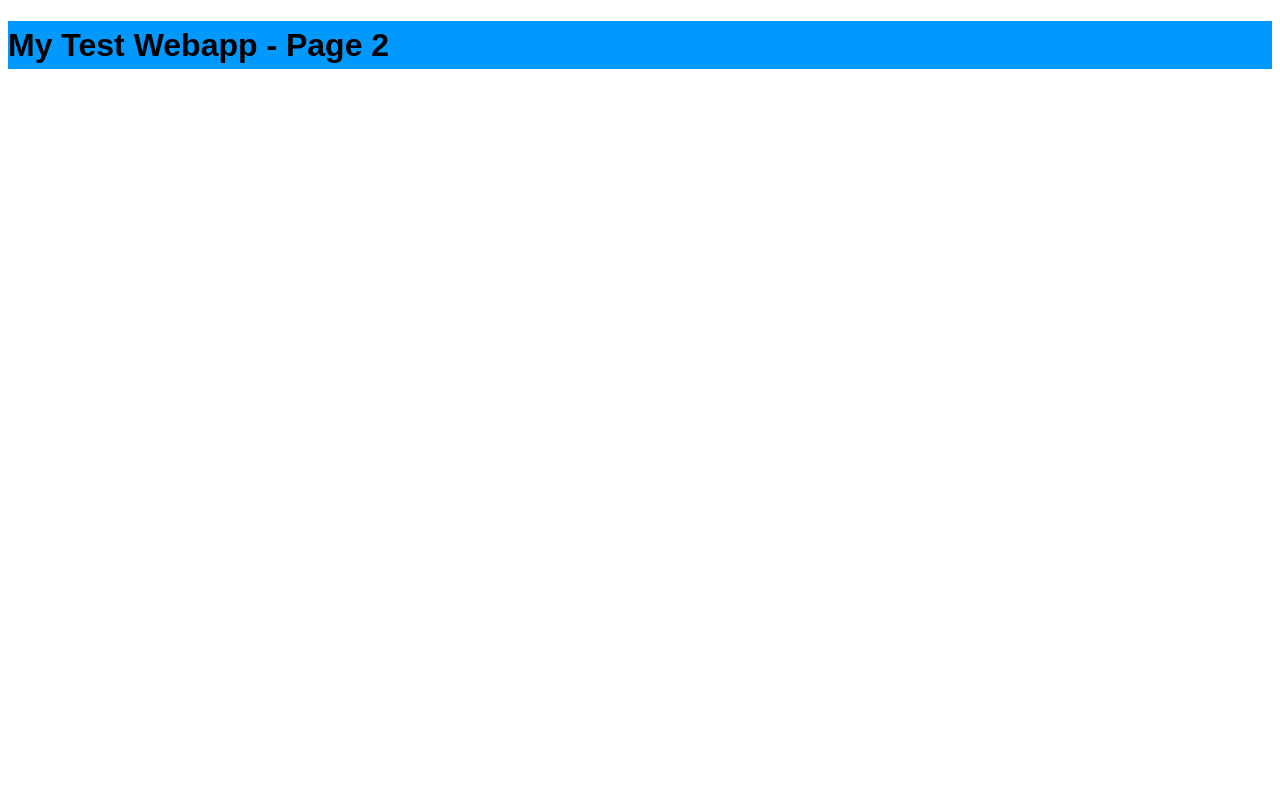
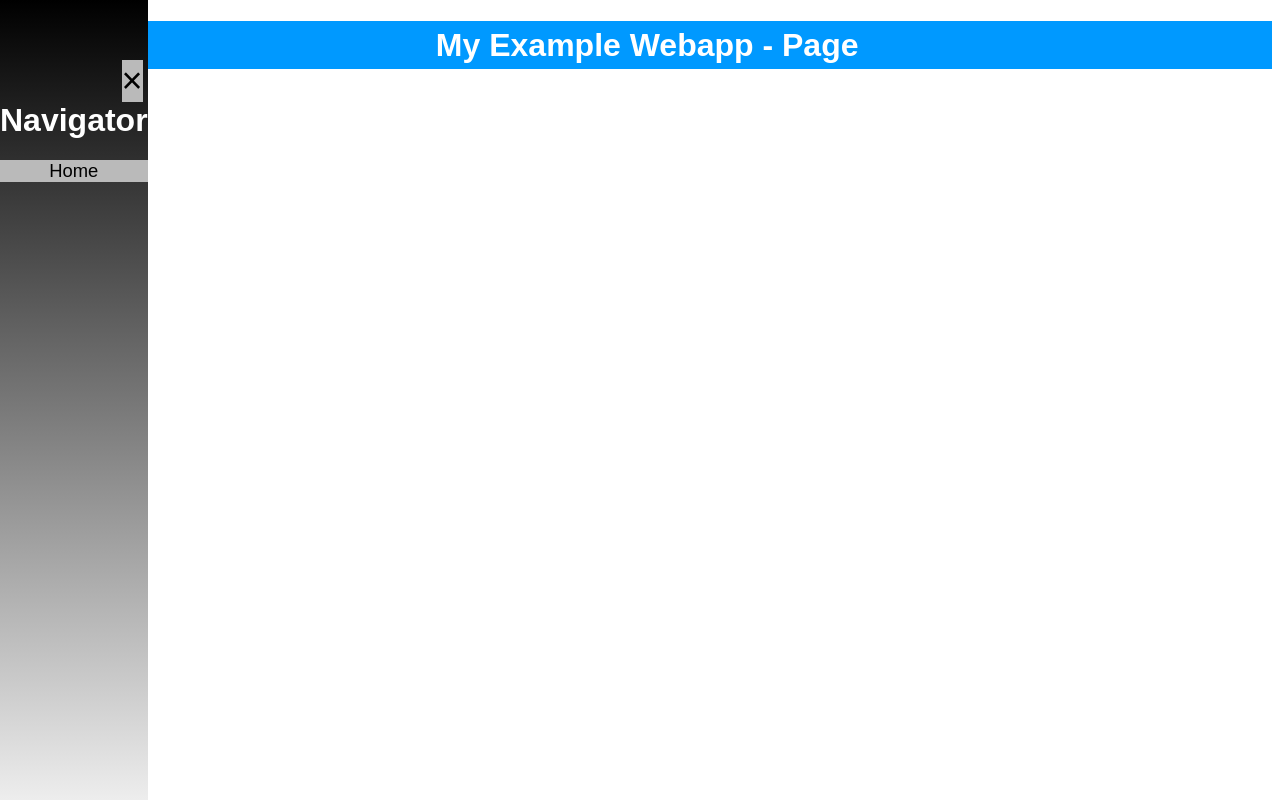
Before and after one commit to jath03/jath03.github.io, a plain HTML site: page page.html in a window 1280 px wide. Drawn offline with Linux system fonts and the light colour scheme.

```diff
--- a/page.html
+++ b/page.html
@@ -1,15 +1,24 @@
 <!DOCTYPE html>
 <html>
 <head>
-    <script src="scripts/jquery-3.2.1.min.js"></script>
-    <script src="scripts/main.js"></script>
+  <meta name="viewport" content="width=device-width, initial-scale=1.0" />
+  <script src="/scripts/jquery-3.2.1.min.js"></script>
+  <script src="/scripts/main.js"></script>
   <title>My Webapp</title>
+  <link href="/manifest.json" rel="manifest"/>
   <link href="/style.css" rel="stylesheet" type="text/css" />
-    <link href="/manifest.json" rel="manifest" />
 </head>
 <body>
   <div id="header">
-      <h1>My Test Webapp - Page 2</h1>
+    <a href="#" onclick="openNav();" id="navButton">&#9776;</a>
+    <div id="title">
+      <h1 class="title">My Example Webapp - Page</h1>
+    </div>
+  </div>
+  <div id="nav" class="sideNav">
+    <a href="javascript:void(0)" class="closeBtn" onclick="closeNav()">&times;</a>
+    <h1 class="title">Navigator</h4>
+    <a class="listBtn" href="/">Home</a>
   </div>
 </body>
 </html>
```
Also changed, not shown: index.html (+1 -1 lines). Lines whose indentation alone changed are shown as unchanged.
